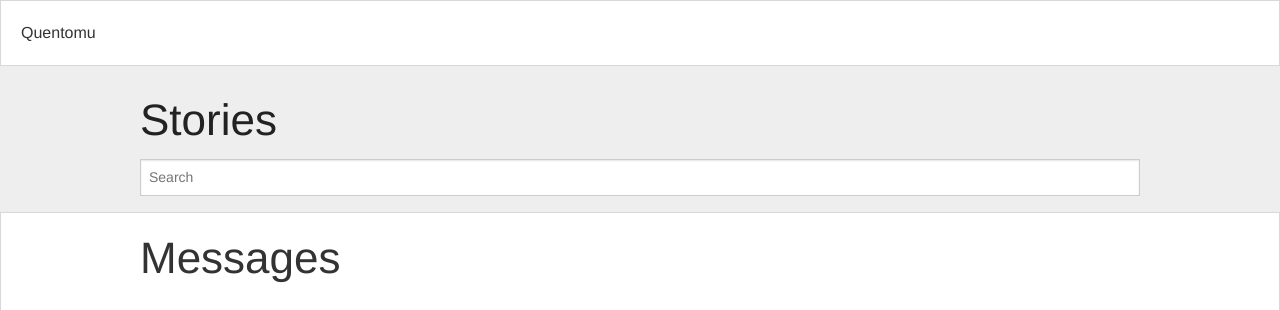
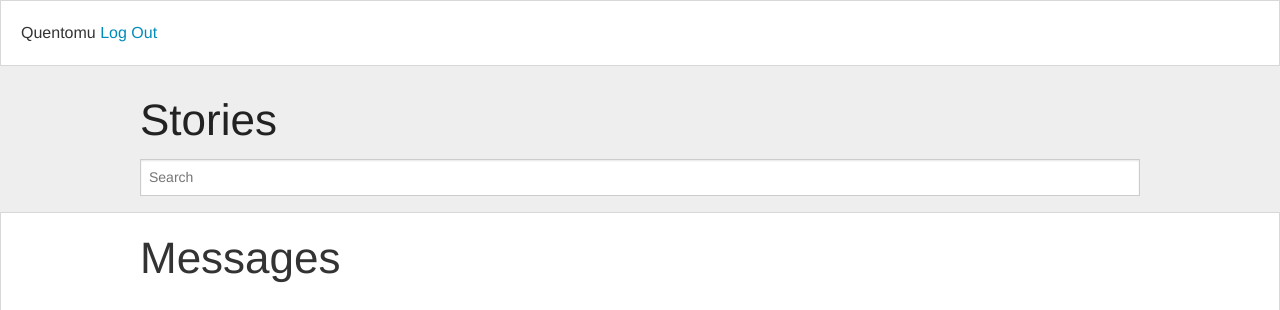
Before and after one commit to clrke/quentomu, a Django app: template quentomu/templates/home.html in a window 1280 px wide. Shown: the top 310 px of the page. Run offline with Django 3.2, Linux system fonts and the light colour scheme; the template is opened without the code that fills it, so the values that code supplies are empty; some libraries are stand-ins or nearby versions.

Commit message:
Add logout button

```diff
--- a/quentomu/templates/home.html
+++ b/quentomu/templates/home.html
@@ -14,7 +14,8 @@
 </head>
 <body class="gray">
 	<div class="panel white">
-		Quentomu
+		<span> Quentomu </span>
+		<a href="/admin/logout"> Log Out </a>
 	</div>
 	<div class="row" ng-controller="TopicsCtrl as Topic">
 		<h1> Stories </h1>
```
